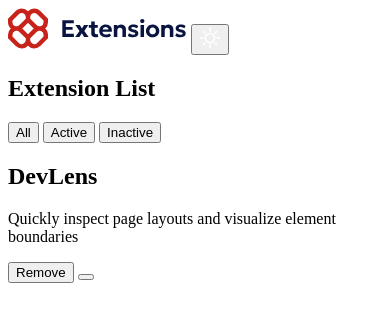
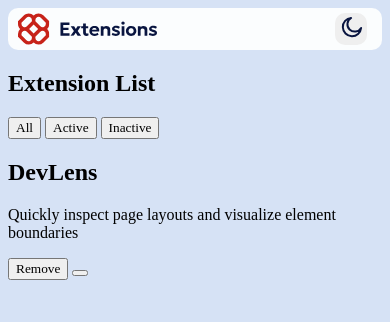
Before and after one commit to ValienteRitter/Extension-Manager-UI, a plain HTML site: page index.html in a window 390 px wide. Drawn offline with Linux system fonts and the light colour scheme; a web font is replaced by a local one.

Commit message:
Style(header): Implement mobile-first header style
- Added colors, heights, and spacing for small screens
- Introduced CSS custom properties for theme consistency

```diff
--- a/index.html
+++ b/index.html
@@ -12,7 +12,7 @@
             <div>
                 <img src="assets/images/logo.svg" alt="">
                 <button class="theme-toggle">
-                    <img src="assets/images/icon-sun.svg" alt="">
+                    <img src="assets/images/icon-moon.svg" alt="">
                 </button>
             </div>
         </header>
--- a/style.css
+++ b/style.css
@@ -0,0 +1,59 @@
+@font-face {
+    font-family: 'NotoSans';
+    src: url(assets/fonts/NotoSans-VariableFont_wdth,wght.ttf);
+}
+
+:root {
+    /* Neutral */
+    --Neutral-900: hsl(227, 75%, 14%);
+    --Neutral-800: hsl(226, 25%, 17%);
+    --Neutral-700: hsl(225, 23%, 24%);
+    --Neutral-600: hsl(226, 11%, 37%);
+    --Neutral-300: hsl(0, 0%, 78%);
+    --Neutral-200: hsl(217, 61%, 90%);
+    --Neutral-100: hsl(0, 0%, 93%);
+    --Neutral-0: hsl(200, 60%, 99%);
+    /* Red */
+    --Red-400: hsl(3, 86%, 64%);
+    --Red-500: hsl(3, 71%, 56%);
+    --Red-700: hsl(3, 77%, 44%);
+    /* Gradient */
+    --Light-Gradient: linear-gradient(180deg, #EBF2FC 0%, #EEF8F9 100%);
+    --Dark-Gradient: linear-gradient(180deg, #040918 0%, #091540 100%);
+}
+
+* {
+    box-sizing: border-box;
+    font-family: 'NotoSans';
+}
+
+html {
+    background-color: var(--Neutral-200);
+}
+
+
+
+header > div {
+    width: auto;
+    display: flex;
+    flex-direction: row;
+    justify-content: space-between;
+    align-items: stretch;
+    background-color: var(--Neutral-0);
+    border-radius: 10px;
+    padding: 5px 10px;
+}
+
+header > div > img {
+    height: 2rem;
+}
+
+
+.theme-toggle {
+    border: none;
+    border-radius: 10px;
+    height: 2rem;
+    width: 2rem;
+    margin-right: 5px;
+
+}
```
